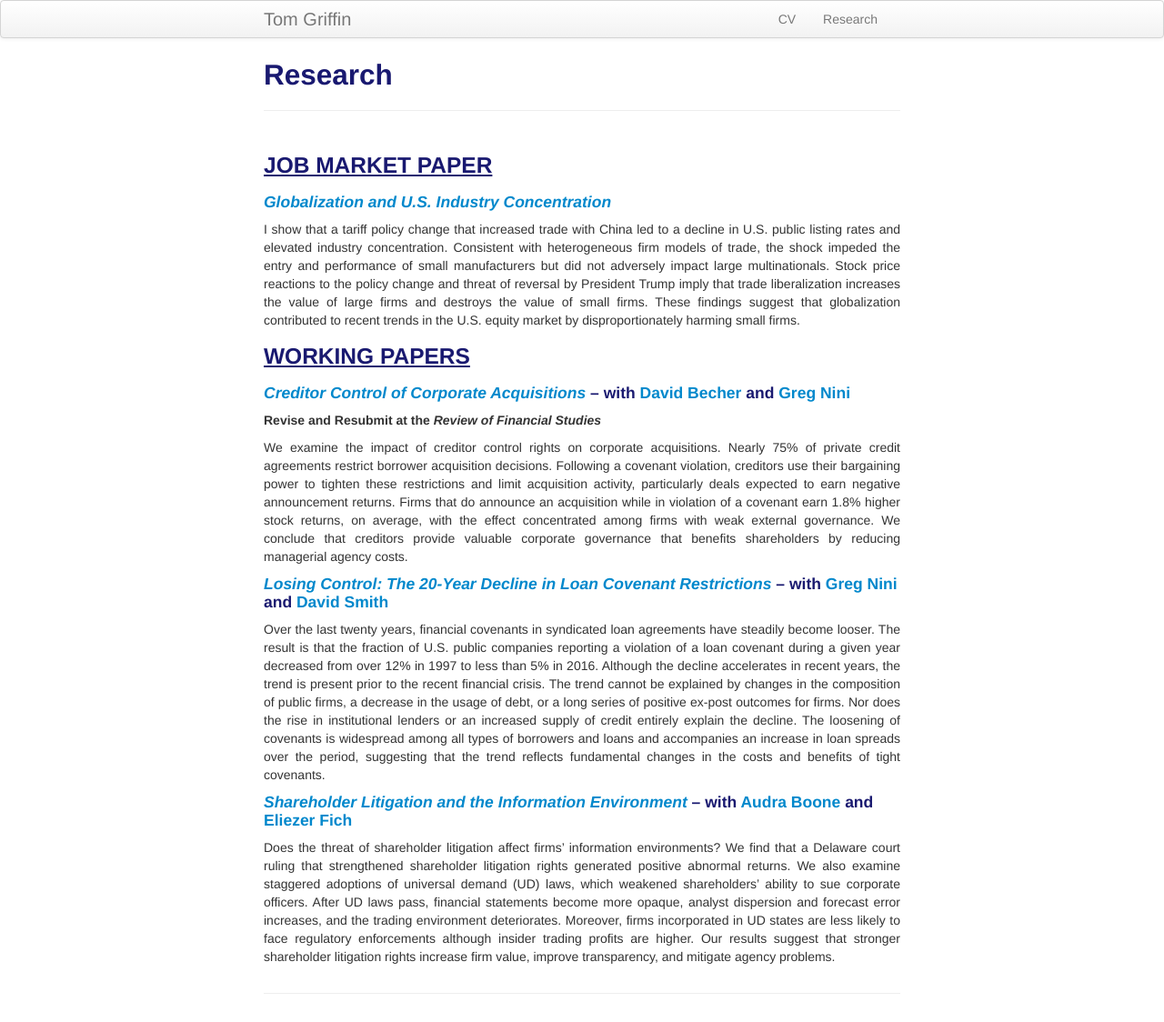
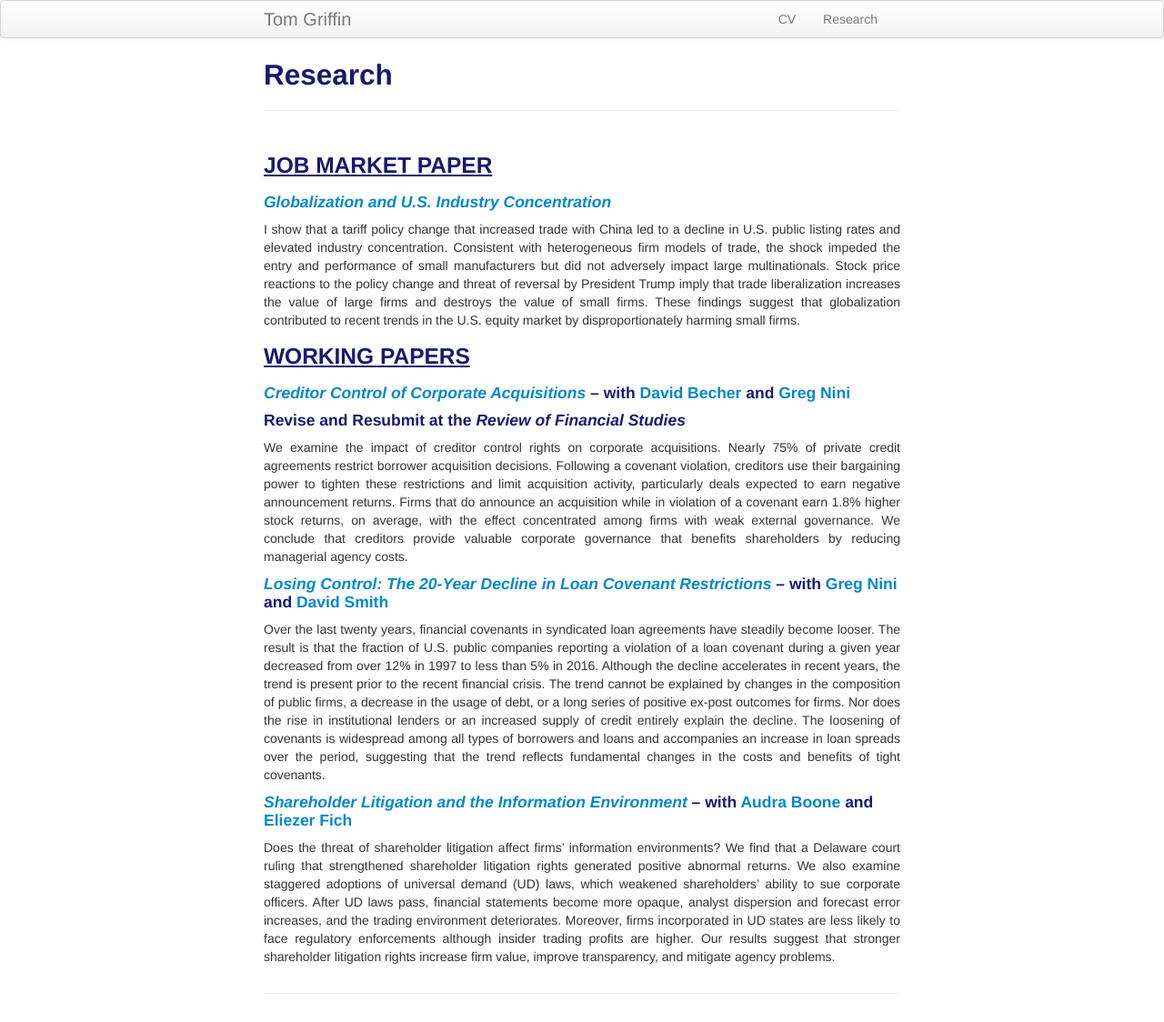
Before and after one commit to ThomasPGriffin/thomaspgriffin.github.io, a Jekyll site: the page built from pages/research.md, in a window 1280 px wide. Shown: the whole page at 91% size. Built offline with Jekyll 4.4.1, drawn with Linux system fonts in a browser that asks for light colours.

```diff
--- a/pages/research.md
+++ b/pages/research.md
@@ -14,7 +14,7 @@ I show that a tariff policy change that increased trade with China led to a decl
 ### <u>WORKING PAPERS<u>
 
 #### *[Creditor Control of Corporate Acquisitions]({{ BASE_PATH}}/pages/bgn_20181120.pdf)* – with <a href="https://www.lebow.drexel.edu/people/davidbecher">David Becher</a> and <a href="https://sites.google.com/view/gregnini/home">Greg Nini</a>
-##### Revise and Resubmit at the *Review of Financial Studies*
+#### Revise and Resubmit at the *Review of Financial Studies*
 <div align="justify">
 We examine the impact of creditor control rights on corporate acquisitions. Nearly 75% of private credit
 agreements restrict borrower acquisition decisions. Following a covenant violation, creditors use their
```
